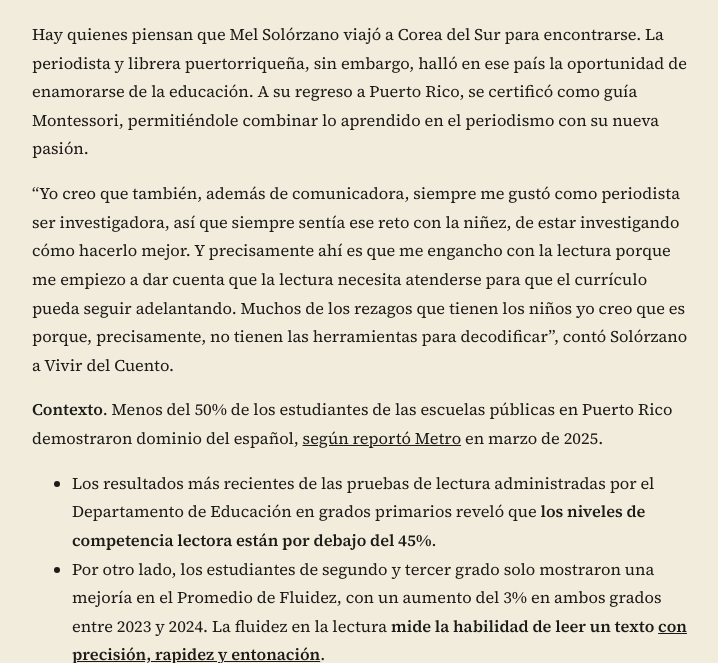
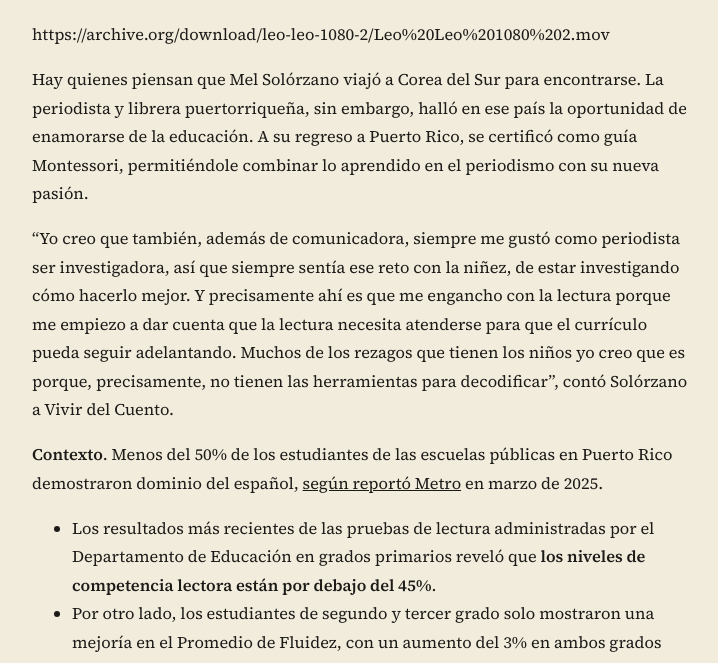
Before and after one commit to rgjanet/archipielago, a Jekyll site: the page built from _blog/crear-una-manada-de-lectores-con-leo-leo-libros.md, in a window 1280 px wide and 900 px high, scrolled down 620 px, cut to the strip 237-900 px from the top of the window. Shown: the whole strip, without its empty margins (280-998 px from the left). Built offline with Jekyll 4.4.1, drawn with Linux system fonts in a browser that asks for light colours; part of the change alters nothing that is shown.

Commit message:
Update Blog “crear-una-manada-de-lectores-con-leo-leo-libros”

```diff
--- a/_blog/crear-una-manada-de-lectores-con-leo-leo-libros.md
+++ b/_blog/crear-una-manada-de-lectores-con-leo-leo-libros.md
@@ -10,6 +10,8 @@ audio_url: ''
 video_url: https://archive.org/download/leo-leo-1080-2/Leo%20Leo%201080%202.mov
 embed_code: ''
 ---
+https://archive.org/download/leo-leo-1080-2/Leo%20Leo%201080%202.mov
+
 Hay quienes piensan que Mel Solórzano viajó a Corea del Sur para encontrarse. La periodista y librera puertorriqueña, sin embargo, halló en ese país la oportunidad de enamorarse de la educación. A su regreso a Puerto Rico, se certificó como guía Montessori, permitiéndole combinar lo aprendido en el periodismo con su nueva pasión.
 
 “Yo creo que también, además de comunicadora, siempre me gustó como periodista ser investigadora, así que siempre sentía ese reto con la niñez, de estar investigando cómo hacerlo mejor. Y precisamente ahí es que me engancho con la lectura porque me empiezo a dar cuenta que la lectura necesita atenderse para que el currículo pueda seguir adelantando. Muchos de los rezagos que tienen los niños yo creo que es porque, precisamente, no tienen las herramientas para decodificar”, contó Solórzano a Vivir del Cuento.
```
